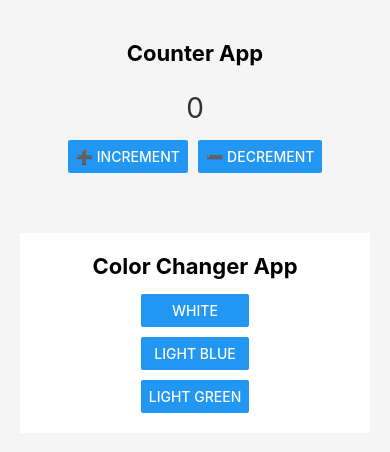
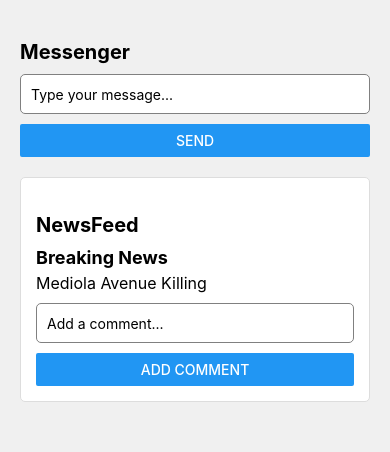
Before and after one commit to mikefernand-20/M13_Mike_Fernand_Mascion_IT_Elect1, a React Native app: screen / in a window 390 px wide. Shown: the top 452 px of the page. Built offline with nearby package versions, Linux system fonts and the light colour scheme.

Commit message:
Update the Midterm Activity 1

```diff
--- a/App.js
+++ b/App.js
@@ -1,27 +1,19 @@
 // App.js
 import React from 'react';
-import { SafeAreaView, ScrollView, StyleSheet } from 'react-native';
-import CounterApp from './CounterApp';
-import ColorChangerApp from './ColorChangerApp';
+import { ScrollView } from 'react-native';
+import Messenger from './Messenger';
+import NewsFeed from './NewsFeed';
+import styles from './styles';
 
-export default function App() {
+
+const App = () => {
   return (
-    <SafeAreaView style={styles.safeArea}>
-      <ScrollView contentContainerStyle={styles.container}>
-        <CounterApp />
-        <ColorChangerApp />
-      </ScrollView>
-    </SafeAreaView>
+    <ScrollView style={styles.container}>
+      <Messenger />
+      <NewsFeed />
+
+    </ScrollView>
   );
-}
+};
 
-const styles = StyleSheet.create({
-  safeArea: {
-    flex: 1,
-    backgroundColor: '#f5f5f5',
-  },
-  container: {
-    padding: 20,
-    gap: 40,
-  },
-});
+export default App;
```
